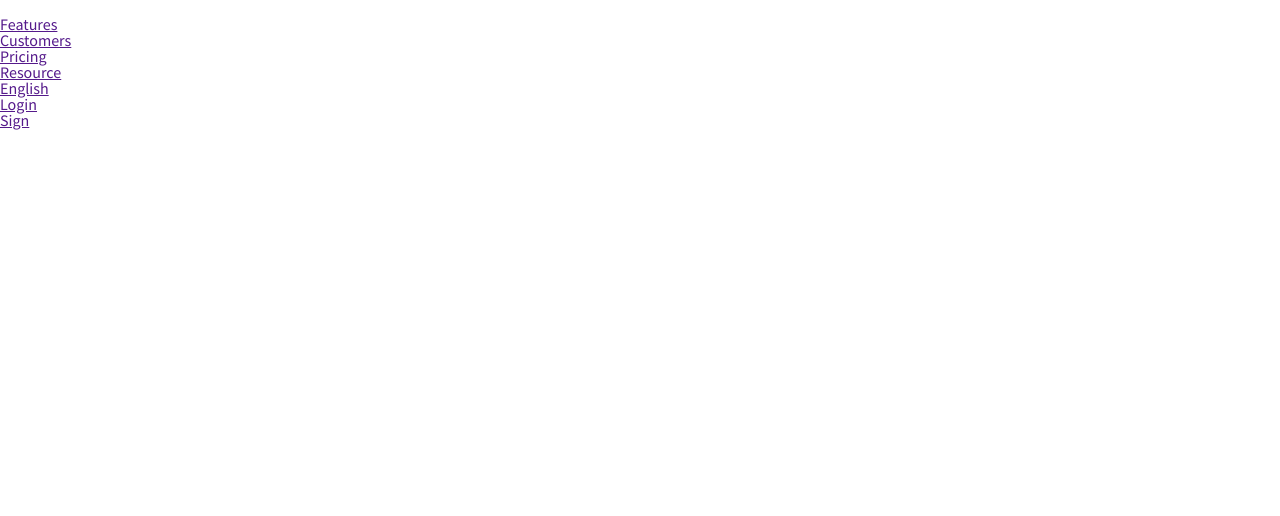
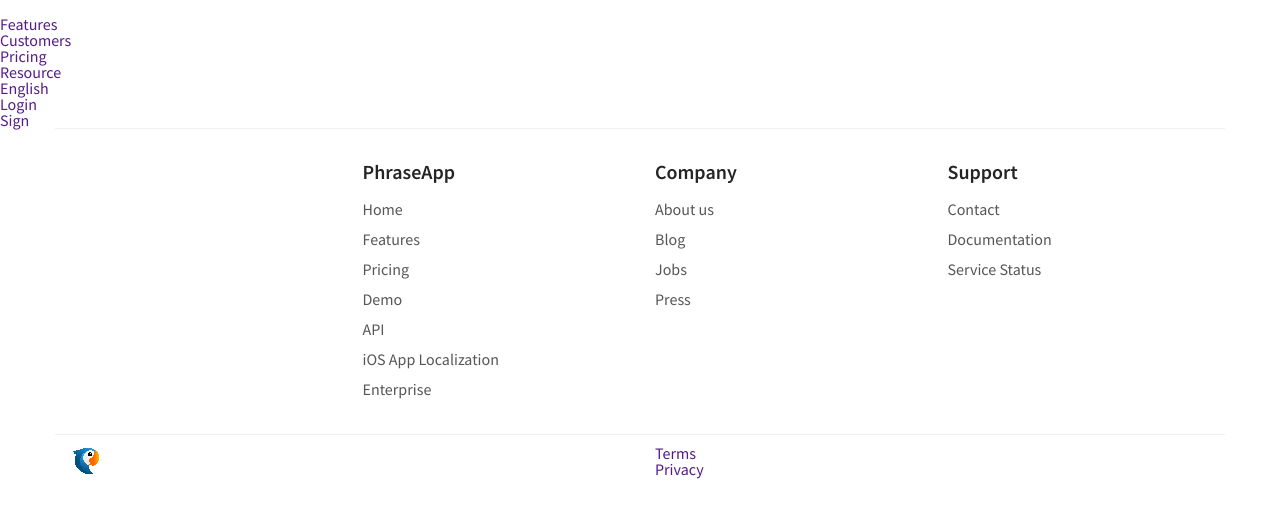
Before and after one commit to Szymon-dziewonski/PhraseAppLandingPage, a website: page app/index.html in a window 1280 px wide. Drawn offline with Linux system fonts and the light colour scheme.

Commit message:
feat: add footer

```diff
--- a/app/index.html
+++ b/app/index.html
@@ -37,15 +37,52 @@
   <div class="col"></div>
 </section>
 
-<footer>
+<footer class="container bd-t">
   <nav>
-    <div class="row">
-      <div class="col"></div>
-      <div class="col"></div>
-      <div class="col"></div>
-      <div class="col"></div>
+    <div class="row pv-30">
+      <div class="col-md">
+      </div>
+      <div class="col-md">
+        <h2 class="h2 footer_header">PhraseApp</h2>
+        <ul>
+          <li><a class="footer__link" href="">Home</a></li>
+          <li><a class="footer__link" href="">Features</a></li>
+          <li><a class="footer__link" href="">Pricing</a></li>
+          <li><a class="footer__link" href="">Demo</a></li>
+          <li><a class="footer__link" href="">API</a></li>
+          <li><a class="footer__link" href="">iOS App Localization</a></li>
+          <li><a class="footer__link" href="">Enterprise</a></li>
+        </ul>
+      </div>
+      <div class="col-md">
+        <h2 class="h2 footer_header">Company</h2>
+        <ul>
+          <li><a class="footer__link" href="">About us</a></li>
+          <li><a class="footer__link" href="">Blog</a></li>
+          <li><a class="footer__link" href="">Jobs</a></li>
+          <li><a class="footer__link" href="">Press</a></li>
+        </ul>
+      </div>
+      <div class="col-md">
+        <h2 class="h2 footer_header">Support</h2>
+        <ul>
+          <li><a class="footer__link" href="">Contact</a></li>
+          <li><a class="footer__link" href="">Documentation</a></li>
+          <li><a class="footer__link" href="">Service Status</a></li>
+        </ul>
+      </div>
     </div>
-
+    <div class="row bd-t pv-10">
+      <div class="col">
+        <img alt="" src="/assets/footer_parrot.png">
+      </div>
+      <div class="col">
+        <ul>
+          <li><a href="">Terms</a></li>
+          <li><a href="">Privacy</a></li>
+        </ul>
+      </div>
+    </div>
   </nav>
 </footer>
 
--- /dev/null
+++ b/src/scss/sections/footer.scss
@@ -0,0 +1,9 @@
+.footer_header {
+  padding-bottom: 10px;
+}
+
+.footer__link {
+  color: $colorDark;
+  line-height: 1.5em;
+  margin: 3px 0;
+}
--- a/src/scss/styles.scss
+++ b/src/scss/styles.scss
@@ -1,8 +1,21 @@
-body {
-  font-size: 16px;
+@import 'sections/footer';
+
+html, body {
+  height: 100%;
+  position: relative;
+  margin: 0;
+  padding: 0;
+  text-rendering: optimizeLegibility;
+  -webkit-font-smoothing: antialiased;
+  font-weight: 400;
 }
 
 html {
-  font-family: 'Source Sans Pro', sans-serif;
+  font-family: $font1;
   font-size: 10px;
+  color: $colorDarker;
 }
+
+body {
+  font-size: $fontMedium;
+}
--- a/src/scss/utils.scss
+++ b/src/scss/utils.scss
@@ -0,0 +1,24 @@
+a {
+  display: inline-block;
+  text-decoration: none;
+}
+
+.h2 {
+  font-weight: 600;
+  font-size: $fontBig;
+  line-height: 1.25em;
+}
+
+.bd-t {
+  border-top: 1px solid $colorBorder;
+}
+
+.pv-10 {
+  padding-top: 10px;
+  padding-bottom: 10px;
+}
+
+.pv-30 {
+  padding-top: 30px;
+  padding-bottom: 30px;
+}
--- a/src/scss/variable.scss
+++ b/src/scss/variable.scss
@@ -10,9 +10,14 @@
 $colorPrimary: #0091eb;
 $colorSecondary: #51e05d;
 
+$colorBorder: #efefef;
+
 $fontSmaller: 1.4rem;
 $fontSmall: 1.5em;
 $fontMedium: 1.6rem;
 $fontBig: 2rem;
 $fontLarge: 2.4rem;
 $fontHuge: 4rem;
+
+$font1: 'Source Sans Pro', sans-serif;
+$font2: 'Roboto Mono', monospace;
```
Also changed, not shown: README.md, app/dist/styles.css, src/assets/footer_parrot.png (added).
